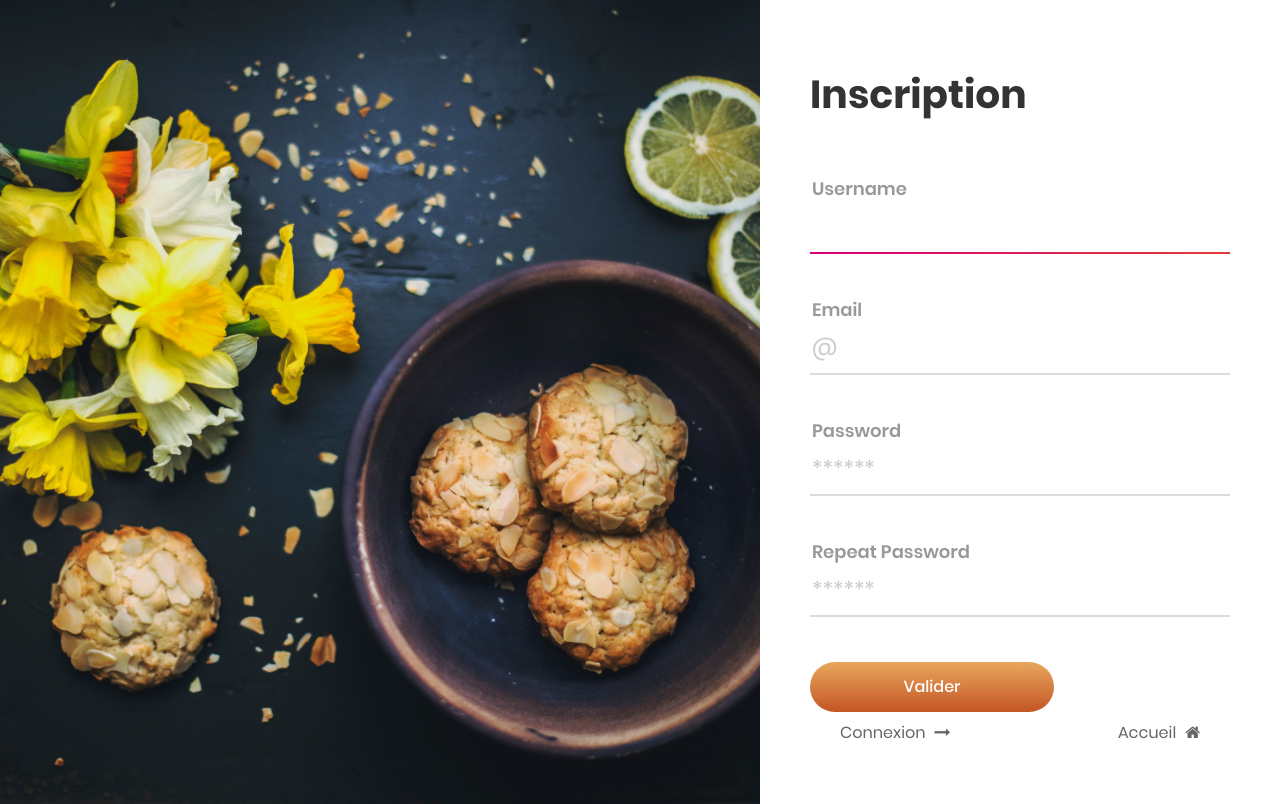
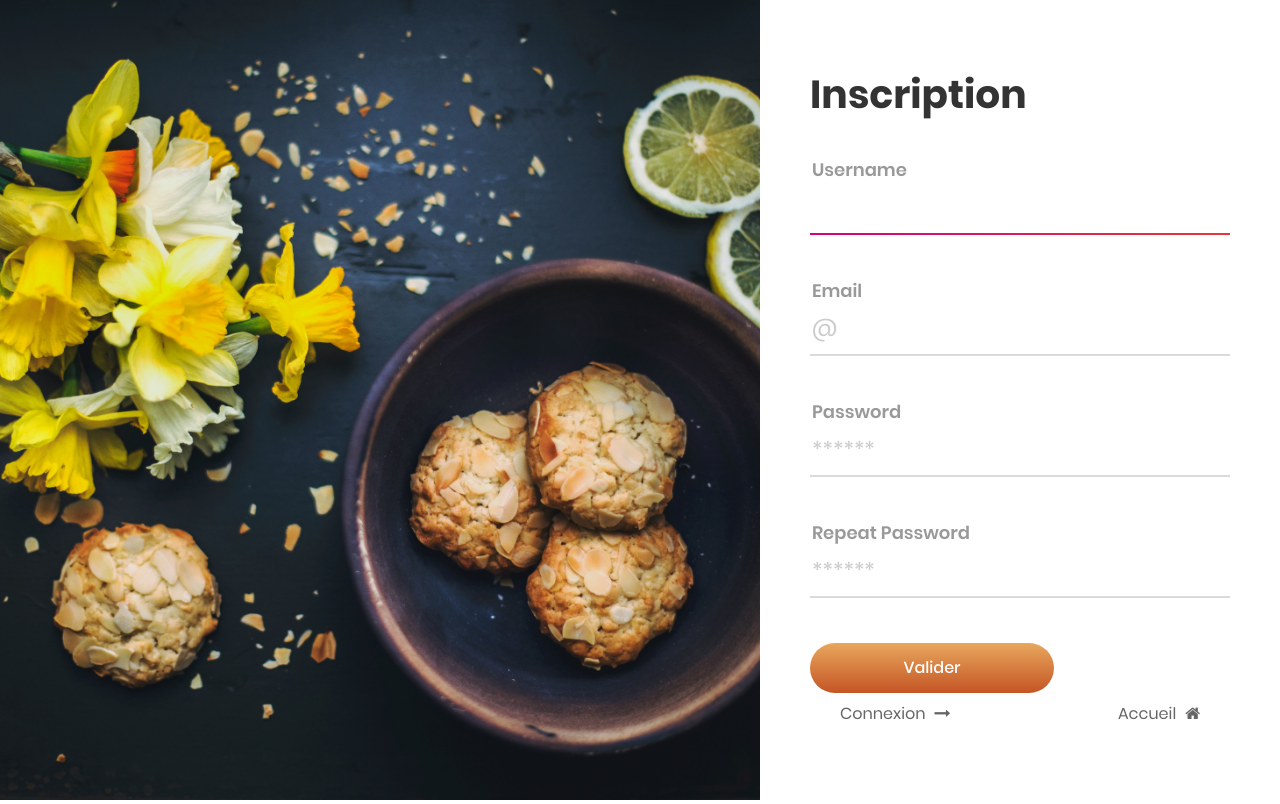
Before and after one commit to K4marade/project8, a Django app: page /accounts/register/ in a window 1280 px wide. Run offline with Django 3.2, Linux system fonts and the light colour scheme; some libraries are stand-ins or nearby versions.

Commit message:
Minor css fix

```diff
--- a/account/templates/registration/register.html
+++ b/account/templates/registration/register.html
@@ -37,9 +37,9 @@
 		<div class="container-login100">
 			<div class="login100-more" style="background-image: url('/static/main/img/bg-main.jpg');"></div>
 
-			<div class="wrap-login100 p-l-50 p-r-50 p-t-72 p-b-50">
+			<div class="wrap-login100 p-l-50 p-r-50 p-t-72 p-b-30">
 				<form class="login100-form validate-form" method="POST" action="">{% csrf_token %}
-					<span class="login100-form-title p-b-59">
+					<span class="login100-form-title p-b-40">
 						Inscription
 					</span>
 
```
